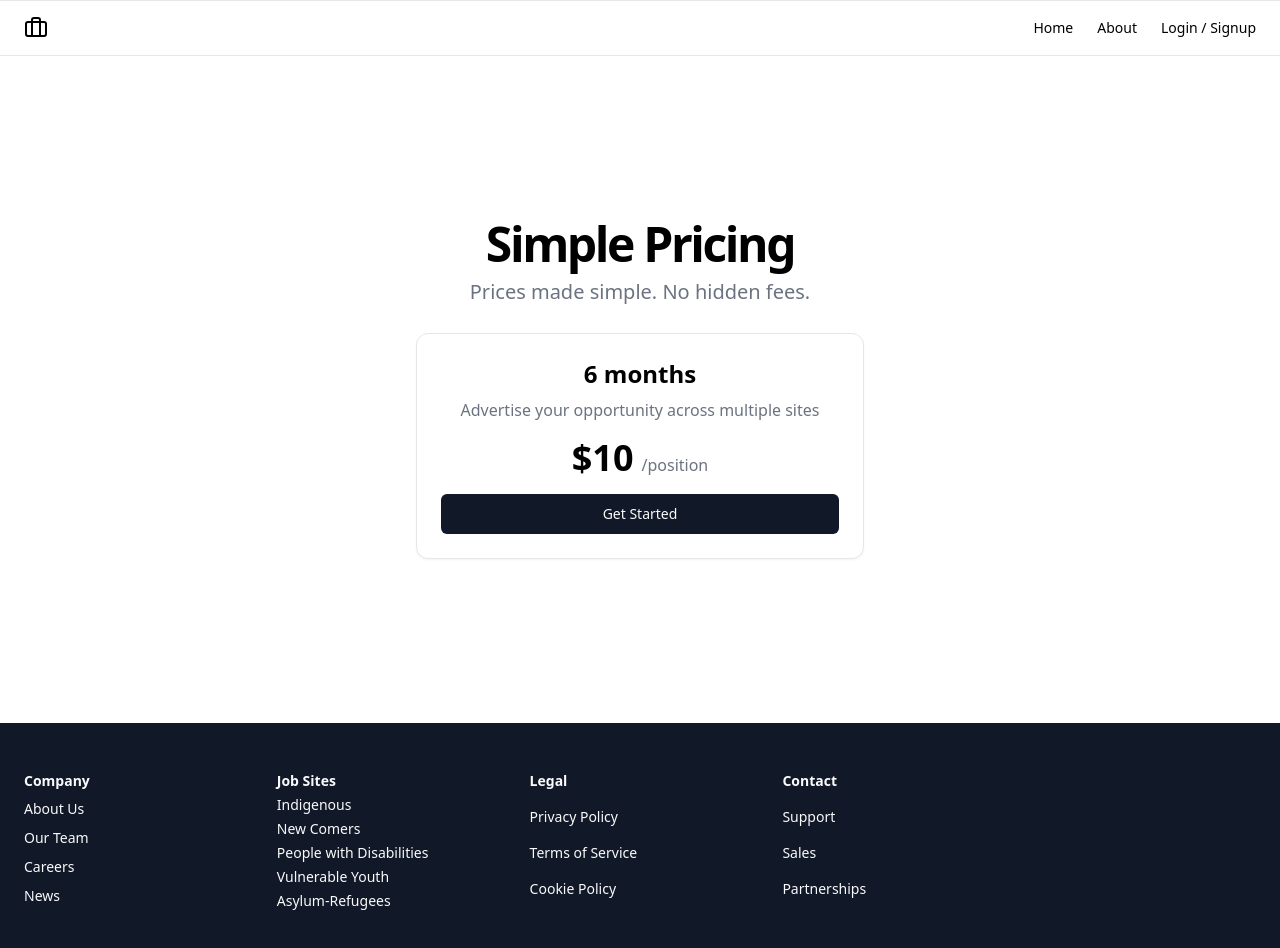
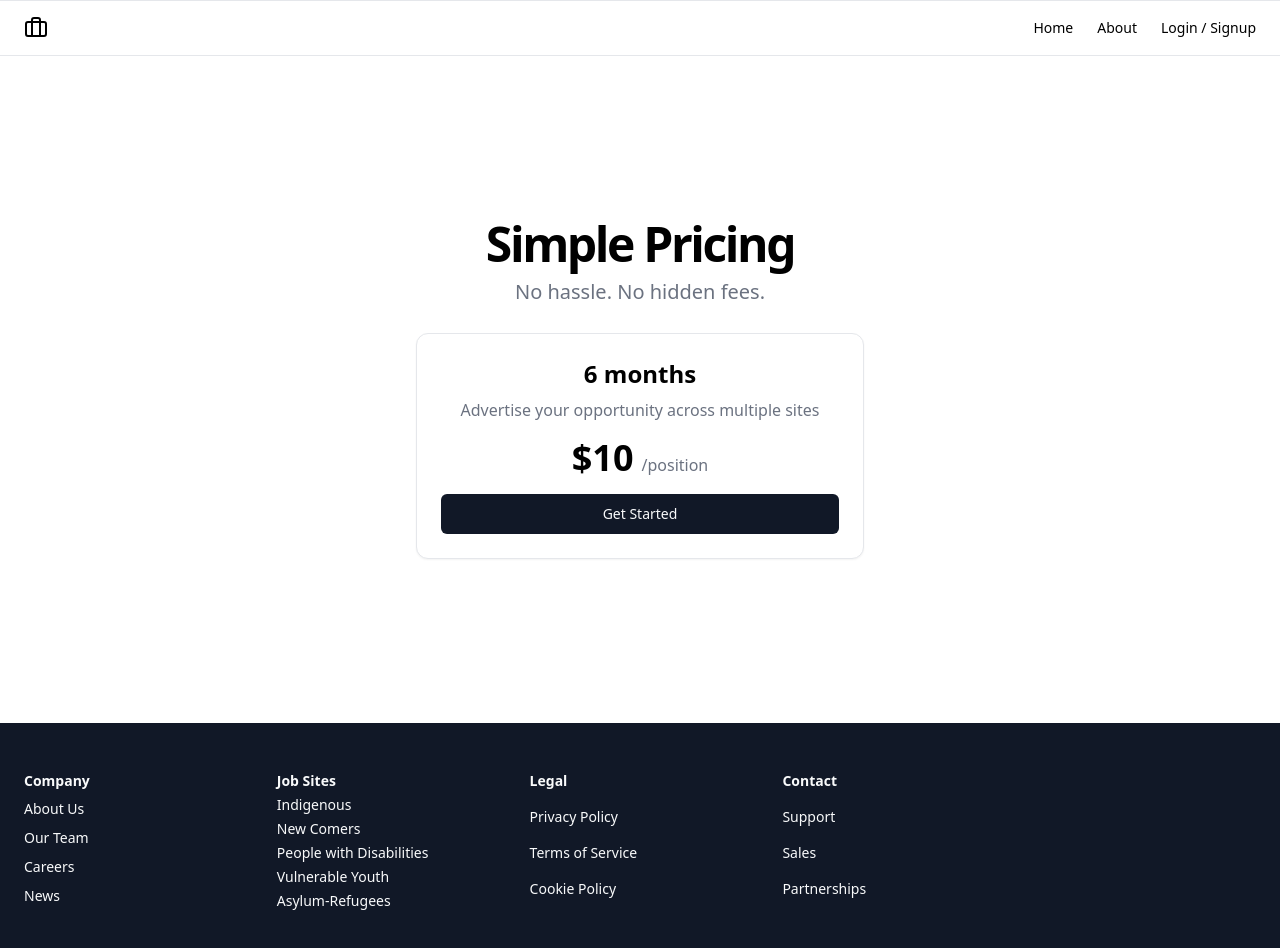
Before and after one commit to Vero-Ventures/job-bank, a Next.js app: page /pricing in a window 1280 px wide. Shown: the top 948 px of the page. Built offline with nearby package versions, Linux system fonts and the light colour scheme.

Commit message:
Change to a nicer slogan

```diff
--- a/src/app/pricing/page.js
+++ b/src/app/pricing/page.js
@@ -27,7 +27,7 @@ export default function Component() {
                 Simple Pricing
               </h2>
               <p className="text-gray-500 md:text-xl/relaxed lg:text-base/relaxed xl:text-xl/relaxed">
-                Prices made simple. No hidden fees.
+                No hassle. No hidden fees.
               </p>
             </div>
             <div className="rounded-xl border bg-white p-6 shadow-sm">
```
